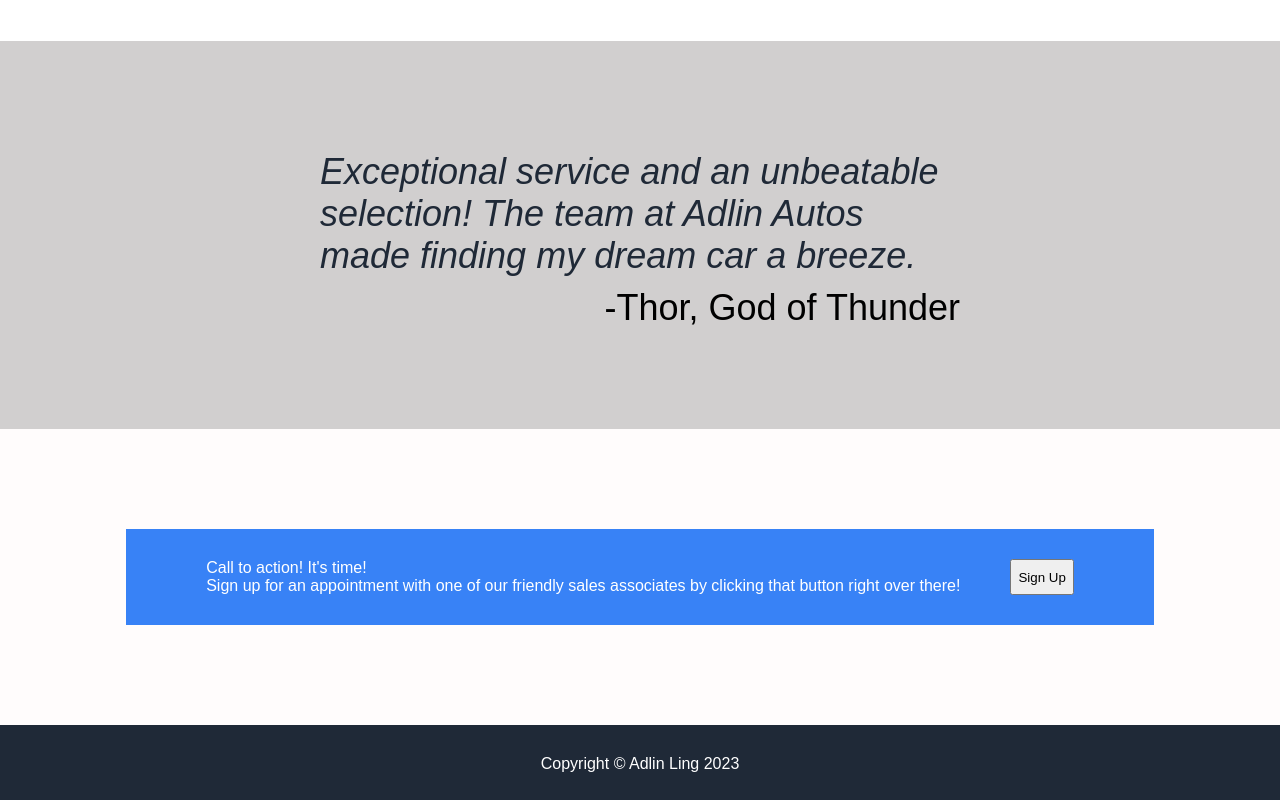
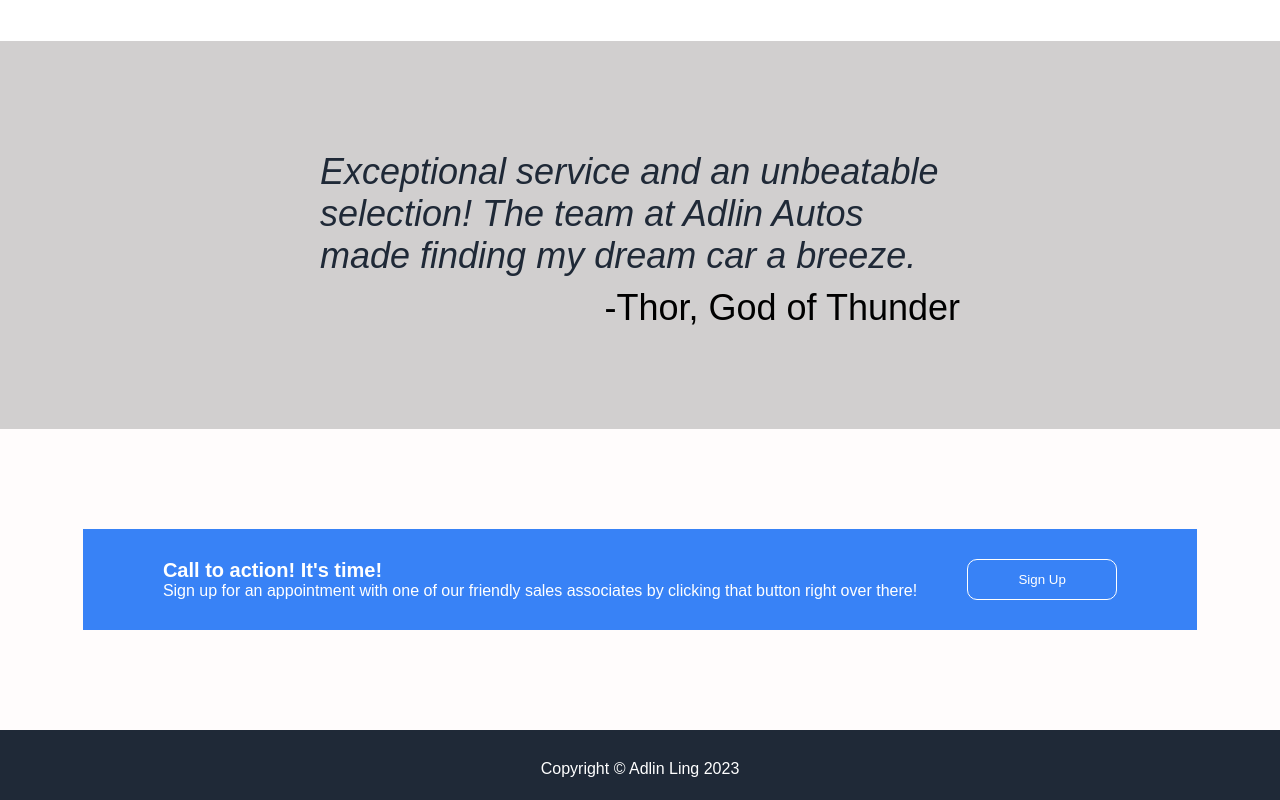
Before and after one commit to adlinling/odin_project_landing_page, a plain HTML site: page index.html in a window 1280 px wide. Shown: the part 1059-1859 px from the top of the page. Drawn offline with Linux system fonts and the light colour scheme.

Commit message:
Refined buttons styling

```diff
--- a/index.html
+++ b/index.html
@@ -34,7 +34,7 @@
                 </div>
 
 
-                <button class="hero">Sign Up</button>
+                <button class="herobutton">Sign Up</button>
 
             </div>
 
@@ -74,10 +74,10 @@
     <div class="bottom">
         <div class="calltoaction">
             <div class="calltoaction-left">
-                Call to action!  It's time!<br>
+                <b style="font-size:20px;">Call to action!  It's time!</b><br>
                 Sign up for an appointment with one of our friendly sales associates by clicking that button right over there!
             </div>
-            <button>Sign Up</button>
+            <button class="signupbottom">Sign Up</button>
         </div>
     </div>
 
--- a/style.css
+++ b/style.css
@@ -95,12 +95,12 @@ li{
 }
 
 
-button.hero{
+.herobutton{
     width:100px;
     height:30px;
     background-color:#3882F6;
     color:white;
-    border-radius: 8%;
+    border-radius: 8px;
 }
 
 .top-right{
@@ -207,6 +207,14 @@ a.topnav{
 }
 
 
+.signupbottom{
+    background-color:#3882F6;
+    border-radius: 10px;
+    color:white;
+    border:1px solid white;
+    width:150px;
+}
+
 .footer{
     display:flex;
     justify-content:center;
```
